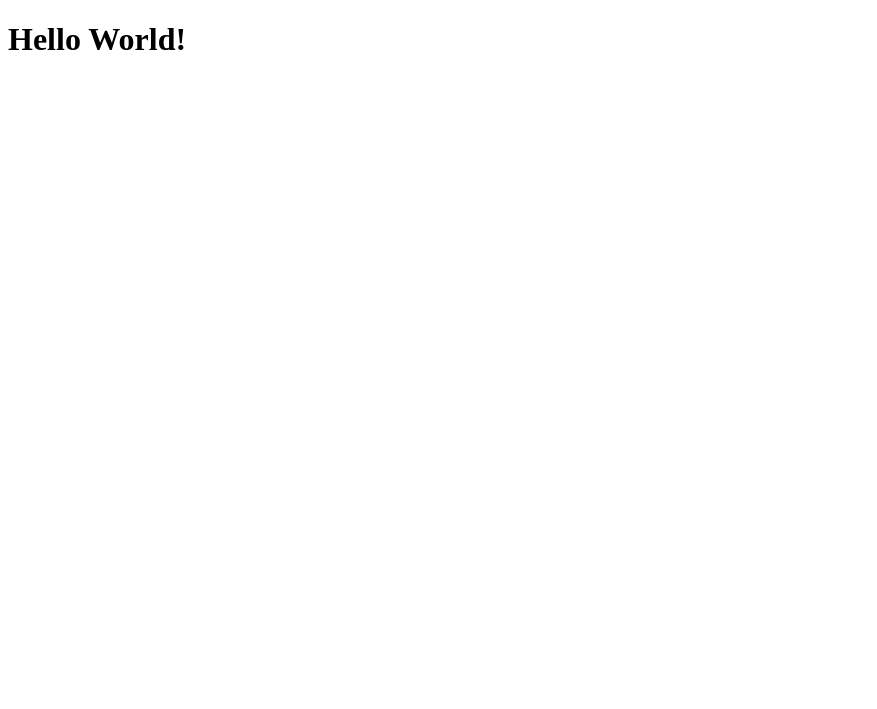
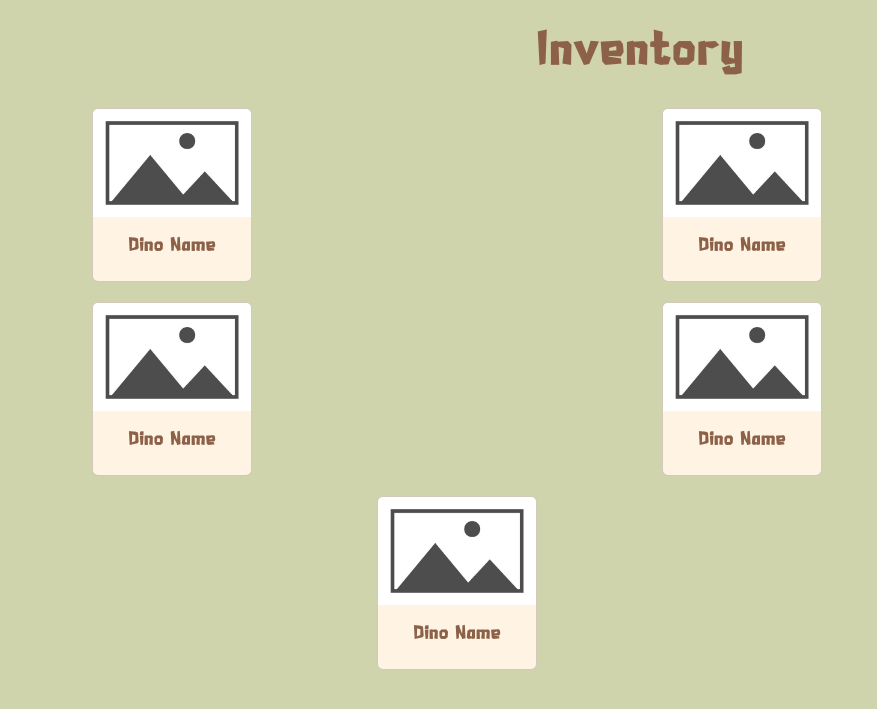
Before and after one commit to m3dlin/Rowdy-Hacks, a Flask app: page / in a window 1280 px wide. Before the commit the part shown is almost empty. Shown: the top 709 px of the page, without its empty margins (0-877 px from the left). Run offline with Flask 3, Linux system fonts and the light colour scheme.

Commit message:
init inventory page

```diff
--- a/app.py
+++ b/app.py
@@ -5,7 +5,7 @@ app = Flask(__name__)
 # first route when user goes to website.
 @app.route("/")
 def index():
-    return render_template('index.html'), 200
+    return render_template('inventory.html'), 200
 
 
 
--- /dev/null
+++ b/static/dinopia-font/info.txt
@@ -0,0 +1,2 @@
+license: Freeware, commercial use requires donation
+link: https://www.fontspace.com/dinopia-font-f80618
--- /dev/null
+++ b/templates/dino-card.html
@@ -0,0 +1,8 @@
+<div class="card" style="width: 10rem; margin: 10px; background-color: #fff4e4;">
+    <img src="static/placeholder-image.jpeg" class="card-img-top" alt="dinosaur image">
+    <div class="card-body">
+      <a href="#" style="text-decoration: none;">
+        <h5 class="card-title" style="text-align: center; text-decoration-color: #8d6148;; color:#8d6148;">Dino Name</h5>
+      </a>
+    </div>
+</div>
--- a/templates/index.html
+++ b/templates/index.html
@@ -2,6 +2,8 @@
 
 <html>
     <head>
+        <meta charset="UTF-8">
+        <meta name="viewport" content="width=device-width, initial-scale=1.0">
         <title>Rowdy Hacks</title>
     </head>
 
--- /dev/null
+++ b/templates/inventory.html
@@ -0,0 +1,51 @@
+<!DOCTYPE html>
+
+<html>
+    <head>
+        <meta charset="UTF-8">
+        <meta name="viewport" content="width=device-width, initial-scale=1.0">
+        <link href="https://cdn.jsdelivr.net/npm/bootstrap@5.3.3/dist/css/bootstrap.min.css" rel="stylesheet" integrity="sha384-QWTKZyjpPEjISv5WaRU9OFeRpok6YctnYmDr5pNlyT2bRjXh0JMhjY6hW+ALEwIH" crossorigin="anonymous">
+        <link rel="stylesheet" href="static/dinopia-font/DinopiaRegular.otf" type="font/otf" />
+        <title>Inventory</title>
+        <style>
+            @font-face {
+                font-family: 'DinopiaRegular';
+                src: url('static/dinopia-font/DinopiaRegular.otf') format('opentype');
+            }
+            body {
+                font-family: 'DinopiaRegular', sans-serif;
+            }
+        </style>
+    </head>
+
+
+
+    <body style="background-color: #d0d4ac;">
+        <div class="container">
+
+            <h1 style="padding-top: 20px; text-align: center; padding-bottom: 10px; font-size: 50px; color:#8d6148;">
+                Inventory
+            </h1>
+
+
+            <div class="row justify-content-center">
+              <div class="col-6 col-md-6 mx-auto">
+                {% include 'dino-card.html' %}
+              </div>
+              <div class="col-6 col-md-6 mx-auto">
+                {% include 'dino-card.html' %}
+              </div>
+              <div class="col-6 col-md-6 mx-auto">
+                {% include 'dino-card.html' %}
+              </div>
+              <div class="col-6 col-md-6 mx-auto">
+                {% include 'dino-card.html' %}
+              </div>
+              <div class="col-6 col-md-6 mx-auto">
+                {% include 'dino-card.html' %}
+              </div>
+            </div>
+          </div>
+    </body>
+
+</html>
```
Also changed, not shown: utils/database.py (added, +10 -0 lines), static/dinopia-font/DinopiaRegular.otf (added), static/placeholder-image.jpeg (added).
